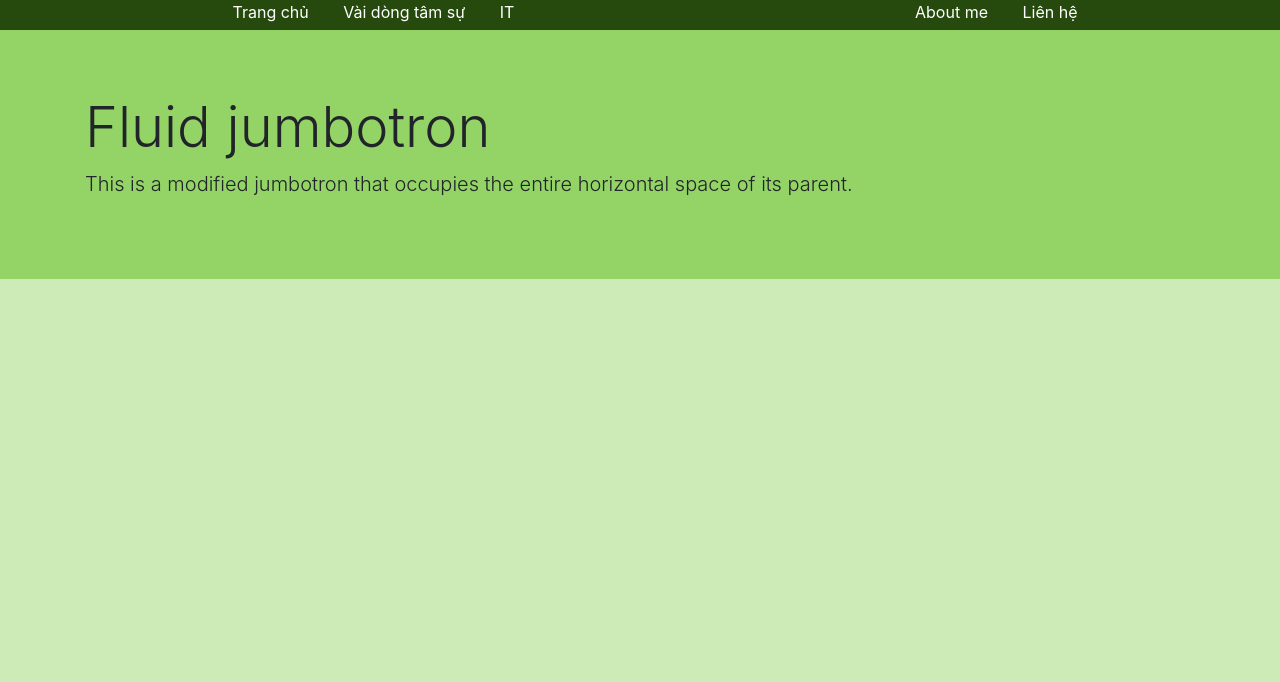
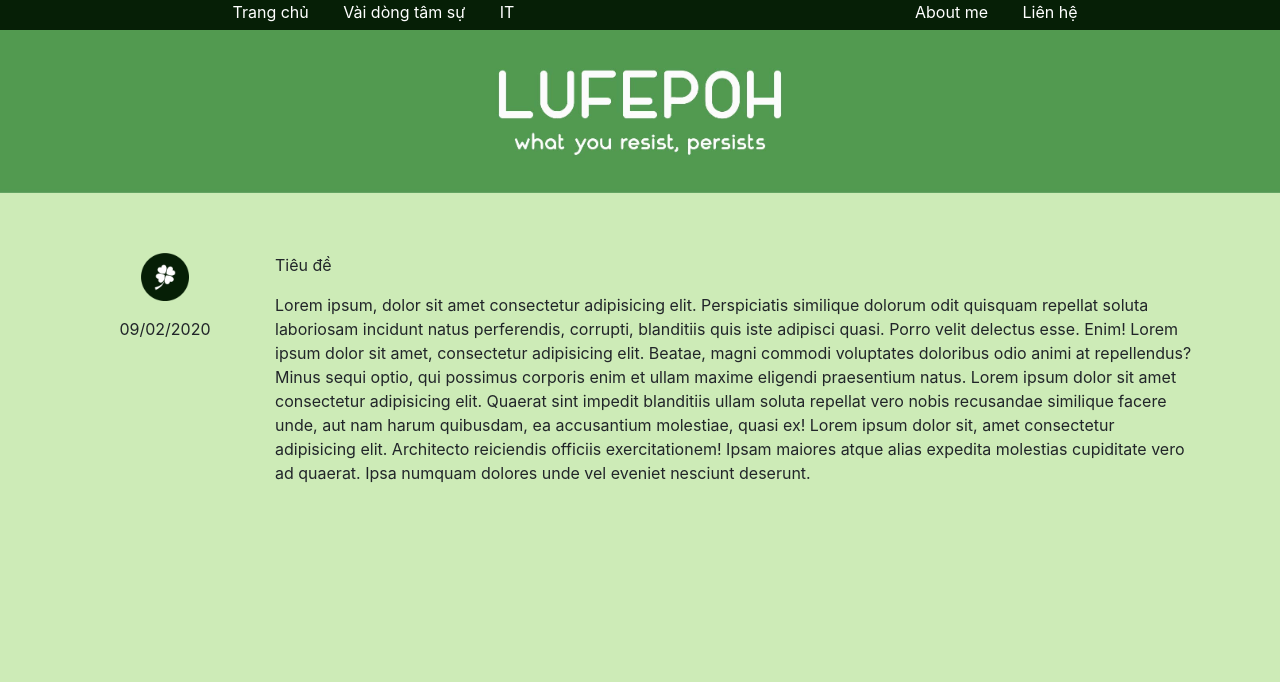
Before and after one commit to willman003/my_blog, a Flask app: page /blog/ in a window 1280 px wide. Shown: the top 682 px of the page. Run offline with Flask 2, Linux system fonts and the light colour scheme; some libraries are stand-ins or nearby versions.

Commit message:
Complete Registration, Adding icon, index.html

```diff
--- a/application/authentication/views.py
+++ b/application/authentication/views.py
@@ -36,6 +36,10 @@ def register():
             user.email = form.email.data
             user.ten_dang_nhap = form.ten_dang_nhap.data
             user.password = form.password.data
+            if user.ten_dang_nhap == 'admin':
+                user.role = Role.query.filter_by(name="Admin").first()
+            else:
+                user.role = Role.query.filter_by(default=True).first()
             db.session.add(user)
             db.session.commit()
             return redirect(url_for('auth.login'))
--- a/application/templates/index.html
+++ b/application/templates/index.html
@@ -1 +1,47 @@
 {%extends 'layout/master.html'%}
+
+{%block head%}
+
+    {{super()}}
+    <style>
+        .center {
+            display: block;
+            margin-left: auto;
+            margin-right: auto;
+            width: 30%;
+        }
+    </style>
+
+{%endblock%}
+
+{%block content%}
+
+<img src="{{url_for('static',filename='images/banner.jpg')}}" class="img-fluid">
+
+<div class="container" style="margin-top: 60px;">
+    <div class="row">
+        <div class="col-sm-2 text-center">
+            <p>
+                <img src="{{url_for('static',filename='images/hope_icon.png')}}" class="img-fluid center">
+            </p>
+            <p>09/02/2020</p>
+        </div>
+        <div class="col-sm-10">
+            <p>Tiêu đề</p>
+
+            <p>Lorem ipsum, dolor sit amet consectetur adipisicing elit. Perspiciatis similique dolorum odit quisquam
+                repellat soluta laboriosam incidunt natus perferendis, corrupti, blanditiis quis iste adipisci quasi.
+                Porro velit delectus esse. Enim! Lorem ipsum dolor sit amet, consectetur adipisicing elit. Beatae, magni
+                commodi voluptates doloribus odio animi at repellendus? Minus sequi optio, qui possimus corporis enim et
+                ullam maxime eligendi praesentium natus. Lorem ipsum dolor sit amet consectetur adipisicing elit.
+                Quaerat sint impedit blanditiis ullam soluta repellat vero nobis recusandae similique facere unde, aut
+                nam harum quibusdam, ea accusantium molestiae, quasi ex! Lorem ipsum dolor sit, amet consectetur
+                adipisicing elit. Architecto reiciendis officiis exercitationem! Ipsam maiores atque alias expedita
+                molestias cupiditate vero ad quaerat. Ipsa numquam dolores unde vel eveniet nesciunt deserunt.</p>
+
+        </div>
+    </div>
+</div>
+
+
+{%endblock%}
--- a/application/templates/layout/master.html
+++ b/application/templates/layout/master.html
@@ -44,9 +44,6 @@
 
         }
 
-        #Poster{
-            background-color: #94D466;
-        }
 
         #footer{
             position: absolute;
@@ -58,7 +55,7 @@
 
 <body style="background-color: #CDEBB7;">
 
-    <nav style="background-color: #26490D; color: white; height: 30px;">
+    <nav style="background-color: #061F06; color: white; height: 30px;">
         <div class="container-fluid">
             <div class="first-link-group">
                 <a href="#">
@@ -82,12 +79,6 @@
 
         </div>
     </nav>
-    <div class="jumbotron jumbotron-fluid" id="Poster">
-        <div class="container">
-          <h1 class="display-4">Fluid jumbotron</h1>
-          <p class="lead">This is a modified jumbotron that occupies the entire horizontal space of its parent.</p>
-        </div>
-    </div>
 
     {%block content%}
     {%endblock%}
```
Also changed, not shown: application/models.py (+0 -8 lines), application/data/my_blog.db, application/static/images/angry_icon.png (added), application/static/images/banner.jpg (added), application/static/images/happy_icon.png (added), application/static/images/heart_icon.jpg (added), application/static/images/heart_icon.png (added), application/static/images/hope_icon.png (added), application/static/images/idea_icon.png (added), application/static/images/sad_icon.png (added).
